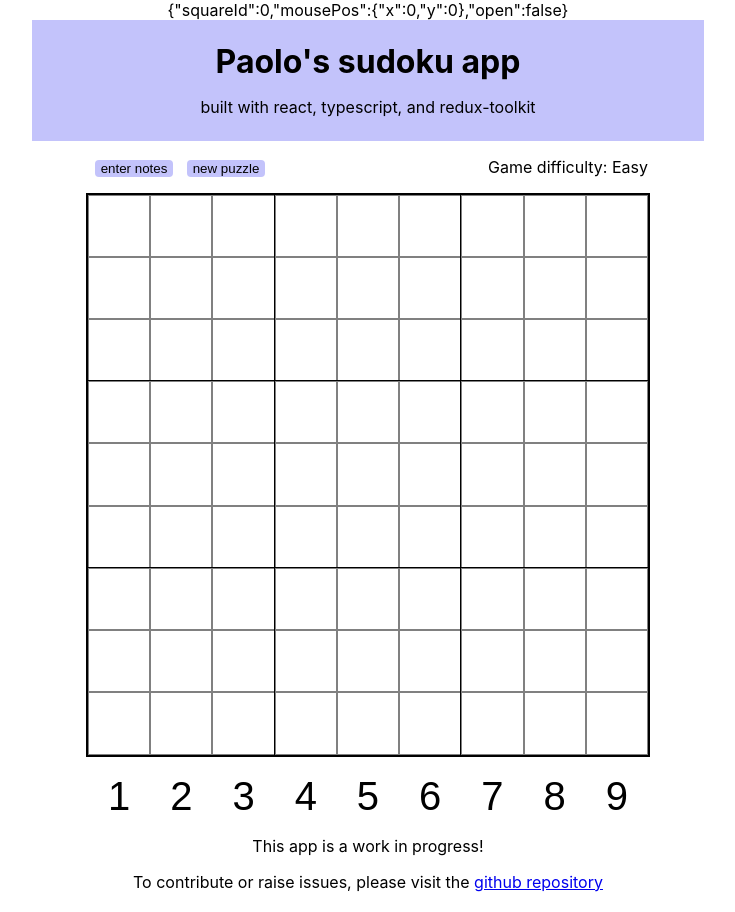
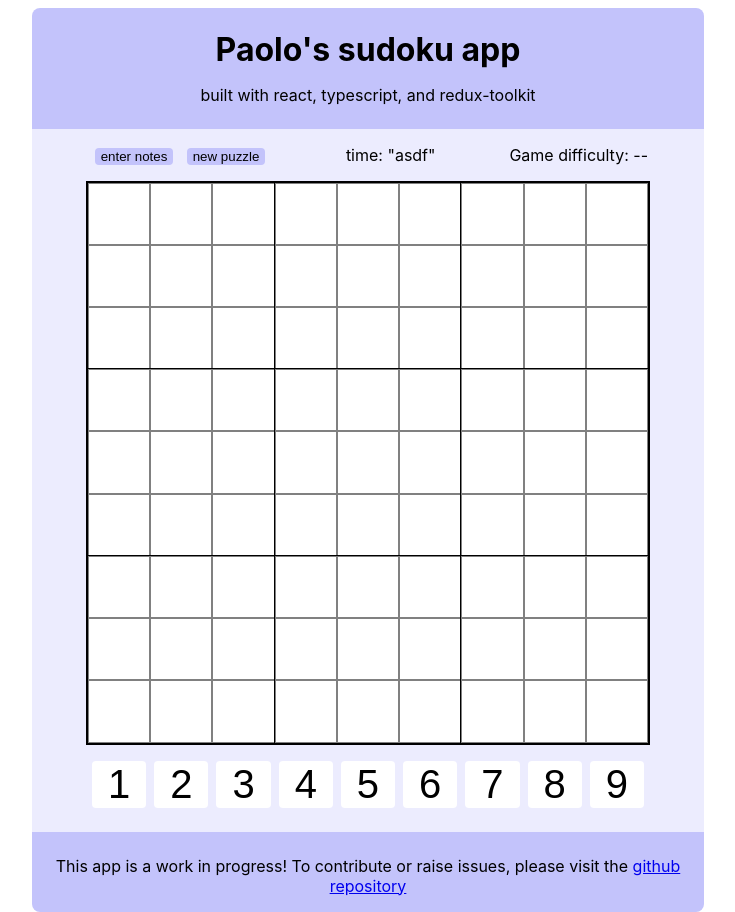
Before and after one commit to pdebuque/sudoku, a React (Create React App) app: page / in a window 1280 px wide. Shown: the whole page, without its empty margins (272-1007 px from the left). Built offline with nearby package versions, Linux system fonts and the light colour scheme.

Commit message:
styling fixes. adding timer

```diff
--- a/package.json
+++ b/package.json
@@ -8,10 +8,12 @@
     "@testing-library/react": "^13.4.0",
     "@testing-library/user-event": "^13.5.0",
     "@types/jest": "^27.5.2",
+    "@types/luxon": "^3.2.0",
     "@types/node": "^16.18.12",
     "@types/react": "^18.0.28",
     "@types/react-dom": "^18.0.11",
     "axios": "^1.3.4",
+    "luxon": "^3.3.0",
     "react": "^18.2.0",
     "react-dom": "^18.2.0",
     "react-redux": "^8.0.5",
--- a/src/App.css
+++ b/src/App.css
@@ -10,6 +10,8 @@
 
 .App {
   text-align: center;
+  padding: .5rem;
+  height: 100vh;
 }
 
 header {
@@ -17,10 +19,18 @@ header {
   padding: 0.01em 0 .5em 0;
   width: calc(var(--board-size)*1.2);
   margin: auto;
+  border-radius: .5rem .5rem 0 0;
 }
 
 h1 {
   margin-bottom: 0;
+}
+
+main {
+  width: calc(var(--board-size)*1.2);
+  margin: auto;
+  background-color: var(--theme-light);
+  padding-bottom: .5rem;
 }
 
 nav {
@@ -170,9 +180,18 @@ input[type="number"]::-webkit-outer-spin-button {
   background-color: white;
   border: none;
   border-radius: 4px;
+  padding: 1px 1rem;
 }
 
 .status-board-button:hover {
   cursor: pointer;
   background-color: var(--theme-color);
 }
+
+.footer {
+  background-color: rgb(195, 195, 251);
+  width: calc(var(--board-size)*1.2);
+  margin: auto;
+  padding: .5em 0 .01em 0 ;
+  border-radius: 0 0 .5rem .5rem;
+}
--- a/src/App.tsx
+++ b/src/App.tsx
@@ -31,11 +31,13 @@ function App() {
     <div className="App">
       {/* <p>{JSON.stringify(game.board.flat().map(square => square.value))}</p>
       <p>{JSON.stringify(complete)}</p> */}
-      {JSON.stringify(focus)}
+      {/* {JSON.stringify(focus)} */}
       <Header />
-      <Menu />
-      <FullBoard/>
-      <StatusBoard />
+      <main>
+        <Menu />
+        <FullBoard />
+        <StatusBoard />
+      </main>
       <Footer />
     </div>
   );
--- a/src/components/Footer.tsx
+++ b/src/components/Footer.tsx
@@ -2,11 +2,9 @@ import React from 'react'
 
 const Footer = () => {
   return (
-    <div>
+    <div className = 'footer'>
       <p>
         This app is a work in progress!
-      </p>
-      <p>
         To contribute or raise issues, please visit the <a href='https://sudoku-ts.herokuapp.com/'>github repository</a>
       </p>
     </div>
--- a/src/components/FullBoard.tsx
+++ b/src/components/FullBoard.tsx
@@ -20,8 +20,7 @@ const FullBoard: React.FC<Props> = () => {
 
   const dispatch = useAppDispatch();
 
-  const { notesMode } = useAppSelector(state => state.user);
-  const { focus, game } = useAppSelector(state => state.game)
+  const { focus, game, notesMode } = useAppSelector(state => state.game)
 
   useEffect(() => {
     const handleEscape = (e: KeyboardEvent) => {
--- a/src/components/Menu.tsx
+++ b/src/components/Menu.tsx
@@ -1,12 +1,12 @@
-import React, { useEffect } from 'react'
+import React, { useEffect, useState } from 'react'
 
 // libraries
-import axios from 'axios'
+import axios from 'axios';
+import { DateTime } from 'luxon';
 
 // internal
 import { useAppDispatch, useAppSelector } from '../hooks'
-import { toggleNotes, setNotesFalse } from '../redux/reducers/user.reducer'
-import { setFocus } from '../redux/reducers/game.reducer'
+import { setFocus, toggleNotes, setNotesFalse } from '../redux/reducers/game.reducer'
 import type { Game } from '../model'
 
 import { setGame } from '../redux/reducers/game.reducer';
@@ -14,7 +14,6 @@ import { setGame } from '../redux/reducers/game.reducer';
 const Menu: React.FC = () => {
 
   const dispatch = useAppDispatch()
-  const { notesMode } = useAppSelector((state) => state.user)
   const { game, complete } = useAppSelector(state => state.game)
 
   useEffect(() => {
@@ -43,6 +42,10 @@ const Menu: React.FC = () => {
     }
   }, [])
 
+  const timeZero = DateTime
+
+  const [time, setTime] = useState<DateTime>(DateTime.now());
+  const [timerOn, setTimerOn] = useState<boolean>(false);
 
   const handlePencil = () => {
     dispatch(toggleNotes())
@@ -56,21 +59,44 @@ const Menu: React.FC = () => {
           board: response.data.newboard.grids[0].value
         };
         console.log('got puzzle', response.data)
-        dispatch(setGame(puzzle))
+        dispatch(setGame(puzzle));
+        setTimerOn(true)
       }
       )
       .catch(err => console.log('could not get puzzle', err))
   }
 
+  // if (!complete && timerOn) {
+  //   const incrementTime = () =>{
+  //     console.log('time +1')
+  //     setTime(time+1)
+  //   }
+  //   setTimeout(incrementTime, 1000)
+  // }
+
+  const formatTime = (time: number) => {
+    const seconds = time % 60;
+    const minutes = time % 3600;
+    const hours = (time - seconds - (minutes * 60)) / 3600
+
+    const addZeroes = (str: number) => {
+      return String(str).length < 2 ? '0' + String(str) : String(str)
+    }
+    return `${addZeroes(hours)}:${addZeroes(minutes)}:${addZeroes(seconds)}`
+  }
 
   return (
-    <nav>
-      <div className='nav-buttons'>
-        <button onClick={handlePencil}>enter notes</button>
-        <button onClick={handleRandom}>new puzzle</button></div>
+    <div>
+      <nav>
+        <div className='nav-buttons'>
+          <button onClick={handlePencil}>enter notes</button>
+          <button onClick={handleRandom}>new puzzle</button></div>
+        {/* <p>time: {formatTime(time)}</p> */}
+        <p>time: {JSON.stringify('asdf')}</p>
+        <p>Game difficulty: {game.difficulty}</p>
+      </nav>
       {complete && <div>puzzle complete!</div>}
-      <p>Game difficulty: {game.difficulty}</p>
-    </nav>
+    </div>
   )
 }
 
--- a/src/components/NumberSelect.tsx
+++ b/src/components/NumberSelect.tsx
@@ -4,7 +4,8 @@ import { useAppDispatch, useAppSelector } from '../hooks';
 import { SquareInt } from '../model';
 import { updateNotes } from '../redux/reducers/game.reducer';
 
-import { setFocusSquare } from '../redux/reducers/user.reducer';
+import { setFocus } from '../redux/reducers/game.reducer';
+
 
 // interface Props {
 //   open: boolean;
@@ -48,7 +49,7 @@ const NumberSelect: React.FC = () => {
     const handleEscape = (e: KeyboardEvent) => {
       if (e.repeat) { return }
       if (e.code === 'Escape') {
-        dispatch(setFocusSquare({ squareId: squareId, mousePos: mousePos, open: false }))
+        dispatch(setFocus({ squareId: squareId, mousePos: mousePos, open: false }))
       }
     }
 
--- a/src/components/Square.tsx
+++ b/src/components/Square.tsx
@@ -9,9 +9,8 @@ import SquareNotes from './SquareNotes';
 // internal
 import { SquareInt, BoardInt } from '../model'
 import { useAppDispatch, useAppSelector } from '../hooks';
-import { saveValue, checkSquareById, checkComplete, setFocus } from '../redux/reducers/game.reducer';
+import { saveValue, checkSquareById, checkComplete, setFocus, toggleNotes } from '../redux/reducers/game.reducer';
 
-import { toggleNotes } from '../redux/reducers/user.reducer'
 
 
 interface Props {
@@ -65,7 +64,7 @@ const Square: React.FC<Props> = (props) => {
 
   const dispatch = useAppDispatch();
   // const { game } = useAppSelector((state) => state.game);
-  const { notesMode, focusSquare } = useAppSelector((state) => state.user);
+  const { notesMode } = useAppSelector((state) => state.game);
 
 
   // const [focus, setFocus] = useState<boolean>(false);
--- a/src/model.ts
+++ b/src/model.ts
@@ -41,7 +41,7 @@ export const blankSquare: SquareInt = {
 }
 
 export const blankGame: BoardInt = {
-  difficulty: 'Easy',
+  difficulty: '--',
   board: [
     [
       {
--- a/src/redux/reducers/game.reducer.ts
+++ b/src/redux/reducers/game.reducer.ts
@@ -14,32 +14,29 @@ interface Focus {
 type InitialState = {
   game: BoardInt,
   focus: Focus,
-  complete: boolean
+  complete: boolean,
+  notesMode: boolean,
 }
 
 const initialState: InitialState = {
   game: blankGame,
   focus: { squareId: 0, mousePos: { x: 0, y: 0 }, open: false },
   complete: false,
+  notesMode: false,
 }
 
 const reformatGame: (game: Game) => Game = (game) => {
   const { board, difficulty } = game
-  // console.log('board:', board)
   const newBoard = [];
-
   for (let i = 0; i < 7; i += 3) {
     for (let j = 0; j < 7; j += 3) {
       newBoard.push([board[i][j], board[i][j + 1], board[i][j + 2], board[i + 1][j], board[i + 1][j + 1], board[i + 1][j + 2], board[i + 2][j], board[i + 2][j + 1], board[i + 2][j + 2]])
     }
   }
-  // console.log('newBoard', newBoard)
-
   const output: Game = {
     difficulty: difficulty,
     board: newBoard
   }
-
   return output
 }
 
@@ -53,6 +50,7 @@ const gameSlice = createSlice({
         square.highlight = false;
         square.focus = false;
       }
+      state.complete = false;
 
       const adjGame = reformatGame(action.payload)
       console.log('adjGame: ', adjGame)
@@ -144,10 +142,19 @@ const gameSlice = createSlice({
         if (el.value === action.payload) el.highlight = true
         else el.highlight = false
       }
-    }
+    },
+    toggleNotes(state) {
+      state.notesMode = !state.notesMode
+    },
+    setNotesFalse(state) {
+      state.notesMode = false
+    },
+    setNotesTrue(state) {
+      state.notesMode = true
+    },
   }
 })
 
-export const { saveValue, setGame, checkSquareById, checkComplete, updateNotes, setFocus, highlightNumbers } = gameSlice.actions;
+export const { saveValue, setGame, checkSquareById, checkComplete, updateNotes, setFocus, highlightNumbers, toggleNotes, setNotesFalse, setNotesTrue } = gameSlice.actions;
 
 export default gameSlice.reducer;
--- a/src/redux/reducers/user.reducer.ts
+++ b/src/redux/reducers/user.reducer.ts
@@ -4,22 +4,12 @@ import { createSlice, PayloadAction, current } from '@reduxjs/toolkit';
 
 import { SquareInt, blankSquare } from '../../model';
 
-interface Focus {
-  squareId: number;
-  mousePos: { x: number, y: number };
-  open: boolean
-}
-
 type InitialState = {
-  notesMode: boolean,
   score: number,
-  focusSquare: Focus
 };
 
 const initialState: InitialState = {
-  notesMode: false,
   score: 0,
-  focusSquare: { squareId: 0, mousePos: { x: 0, y: 0 }, open: false }
 };
 
 const userSlice = createSlice({
@@ -29,21 +19,9 @@ const userSlice = createSlice({
     incrementScore(state) {
       state.score = state.score + 1
     },
-    toggleNotes(state) {
-      state.notesMode = !state.notesMode
-    },
-    setNotesFalse(state) {
-      state.notesMode = false
-    },
-    setNotesTrue(state) {
-      state.notesMode = true
-    },
-    setFocusSquare(state, action: PayloadAction<Focus>) {
-      state.focusSquare = action.payload
-    }
   }
 })
 
-export const { incrementScore, toggleNotes, setNotesFalse, setNotesTrue, setFocusSquare } = userSlice.actions;
+export const { incrementScore,} = userSlice.actions;
 
 export default userSlice.reducer;
```
Also changed, not shown: src/components/Timer.tsx (added, +9 -0 lines), 1 other file (tests, documents, lock files or other folders).
